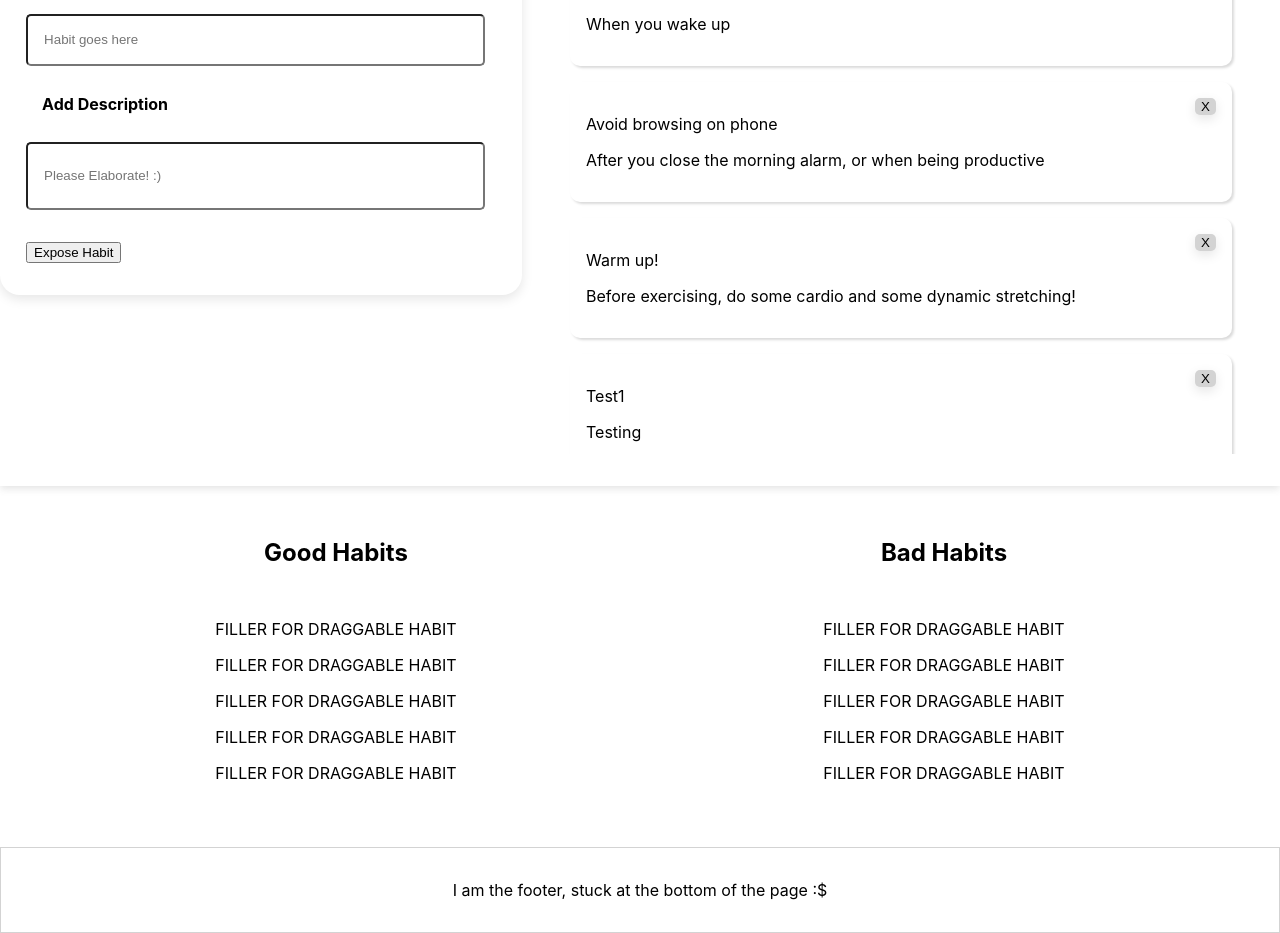
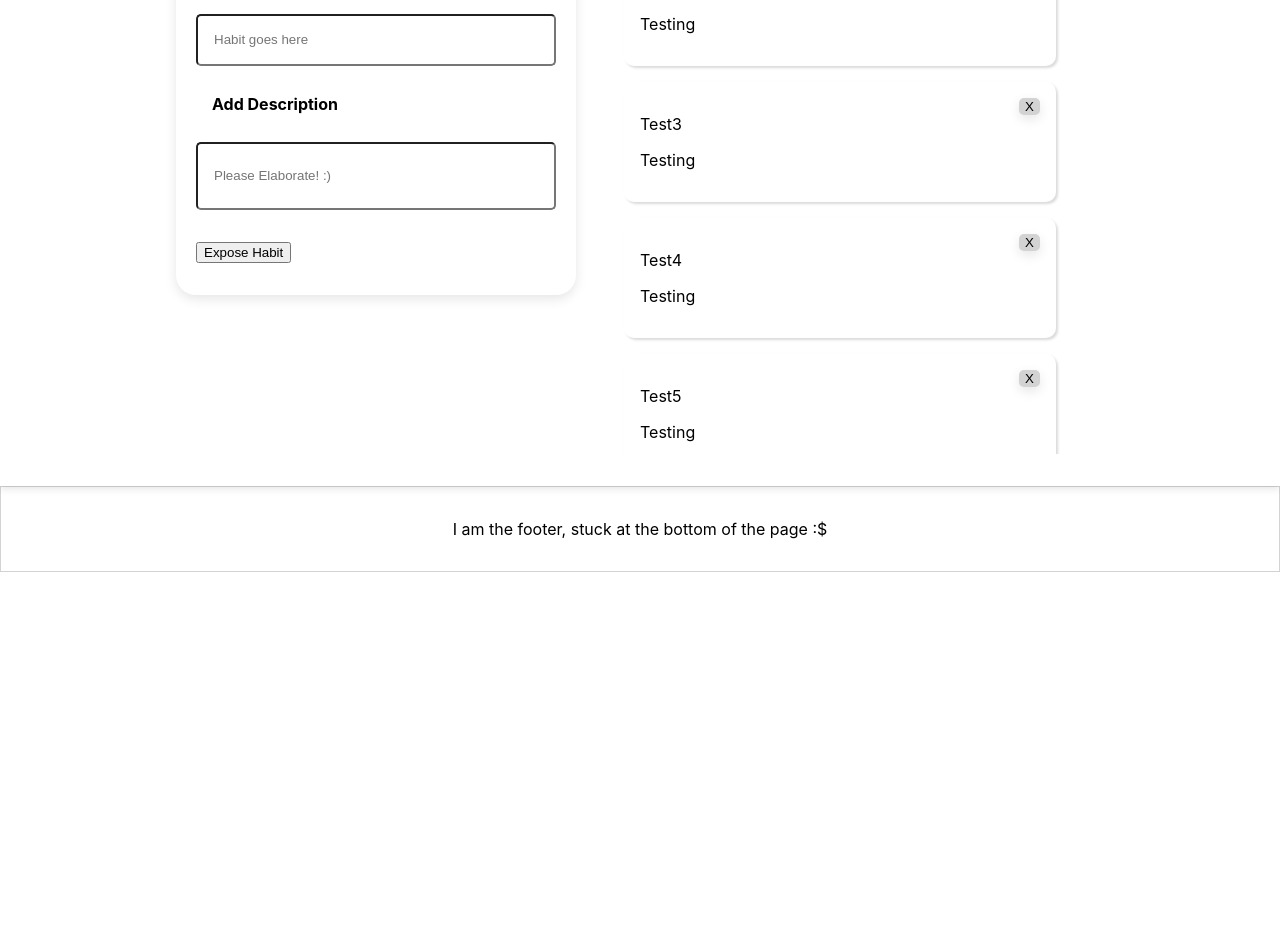
Before and after one commit to quentalala/habits, a React (Create React App) app: page / in a window 1280 px wide. Shown: the part 609-1542 px from the top of the page. After the commit the page ends 1181 px from the top, so only its background shows below. Built offline with nearby package versions, Linux system fonts and the light colour scheme; data requests are answered from the project's data file.

Commit message:
Remove json-server

```diff
--- a/src/App.css
+++ b/src/App.css
@@ -54,7 +54,8 @@ ul {
   padding: 1rem;
   margin: 1rem;
   /* Width is the same size as form-contents */
-  width: 630px;
+  width: 400px;
+  /* width: 630px; */
   white-space: normal;
 
   box-shadow: rgba(0, 0, 0, 0.15) 1.95px 1.95px 2.6px;
--- a/src/App.js
+++ b/src/App.js
@@ -1,89 +1,63 @@
-import React, { useState, useEffect } from "react";
+import React, { useState } from "react";
 import { DragDropContext, Droppable, Draggable } from "react-beautiful-dnd";
 import "./App.css";
-import accessHabits from "./services/toBackend";
+// import accessHabits from "./services/toBackend";
 import HabitLaws from "./components/HabitLaws";
 // import Habit from "./components/Habit";
 import HabitForm from "./components/HabitForm";
 import Footer from "./components/footer/Footer";
+import { v4 as uuidv4 } from "uuid";
 
 function App() {
-  const [habits, setHabits] = useState([]);
-  // const [habits, setHabits] = useState([[
-  //     {
-  //       name: "Washing Dishes",
-  //       description: "Right after you're done eating",
-  //       id: 1
-  //     },
-  //     {
-  //       name: "Morning Stretch",
-  //       description: "When you wake up",
-  //       id: 2
-  //     },
-  //     {
-  //       name: "Avoid browsing on phone",
-  //       description: "After you close the morning alarm, or when being productive",
-  //       id: 3
-  //     },
-  //     {
-  //       name: "Warm up!",
-  //       description: "Before exercising, do some cardio and some dynamic stretching!",
-  //       id: 4
-  //     },
-  //     {
-  //       name: "Test1",
-  //       description: "Testing",
-  //       id: 5
-  //     },
-  //     {
-  //       name: "Test2",
-  //       description: "Testing",
-  //       id: 6
-  //     },
-  //     {
-  //       name: "Test3",
-  //       description: "Testing",
-  //       id: 7
-  //     },
-  //     {
-  //       name: "Test4",
-  //       description: "Testing",
-  //       id: 8
-  //     },
-  //     {
-  //       name: "Test5",
-  //       description: "Testing",
-  //       id: 9
-  //     },
-  //     {
-  //       name: "Test6",
-  //       description: "TESTING TESTING TESTING TESTING TESTING TESTING TESTING TESTING TESTING TESTING",
-  //       id: 10
-  //     }
-  //   ]
-  // ]);
+  const [habits, setHabits] = useState([
+    {
+      name: "Test1",
+      description: "Testing",
+      id: uuidv4(),
+    },
+    {
+      name: "Test2",
+      description: "Testing",
+      id: uuidv4(),
+    },
+    {
+      name: "Test3",
+      description: "Testing",
+      id: uuidv4(),
+    },
+    {
+      name: "Test4",
+      description: "Testing",
+      id: uuidv4(),
+    },
+    {
+      name: "Test5",
+      description: "Testing",
+      id: uuidv4(),
+    },
+    {
+      name: "Test6",
+      description:
+        "TESTING TESTING TESTING TESTING TESTING TESTING TESTING TESTING TESTING TESTING",
+      id: uuidv4(),
+    },
+  ]);
   const [newHabit, setNewHabit] = useState("");
   const [newDescription, setNewDescription] = useState("");
-
-  useEffect(() => {
-    accessHabits.getAll().then((initialHabits) => {
-      setHabits(initialHabits);
-    });
-  }, []);
+  // const [goodHabits, setGoodHabits] = useState([]);
+  // const [badHabits, setBadHabits] = useState([]);
 
   const addHabit = (e) => {
     e.preventDefault();
     const habitObject = {
       name: newHabit,
       description: newDescription,
+      id: uuidv4(),
     };
 
-    accessHabits.create(habitObject).then((returnedHabit) => {
-      setHabits(habits.concat(returnedHabit));
-      setNewHabit("");
-      setNewDescription("");
-    });
-    console.log(habits);
+    setHabits([...habits].concat(habitObject));
+    setNewHabit("");
+    setNewDescription("");
   };
 
   const handleHabitChange = (e) => {
@@ -100,7 +74,6 @@ function App() {
         `Delete ${habits.filter((habit) => habit.id === id)[0].name}?`
       )
     ) {
-      accessHabits.deleteEntry(id);
       setHabits(habits.filter((habit) => habit.id !== id));
     }
   };
@@ -112,7 +85,6 @@ function App() {
     habitsList.splice(result.destination.index, 0, reorderedHabit);
 
     setHabits(habitsList);
-    // accessHabits.update(habits);
   };
 
   return (
@@ -153,6 +125,7 @@ function App() {
                                   ref={provided.innerRef}
                                   {...provided.draggableProps}
                                   {...provided.dragHandleProps}
+                                  key={habit.id}
                                 >
                                   <button
                                     onClick={() => handleDeleteHabit(habit.id)}
@@ -163,16 +136,6 @@ function App() {
                                   <p>{habit.name}</p>
                                   <p>{habit.description}</p>
                                 </li>
-
-                                // <Habit
-                                //   ref={provided.innerRef}
-                                //   {...provided.draggableProps}
-                                //   {...provided.dragHandleProps}
-                                //   identification={habit.id}
-                                //   name={habit.name}
-                                //   desc={habit.description}
-                                //   handleDeleteHabit={handleDeleteHabit}
-                                // />
                               )}
                             </Draggable>
                           );
@@ -186,28 +149,24 @@ function App() {
             </div>
           </div>
 
-          <div className="organize-habits">
+          {/* <div className="organize-habits">
             <div className="org-habits">
               <h2>Good Habits</h2>
               <ul className="good-habits">
-                <li>FILLER FOR DRAGGABLE HABIT</li>
-                <li>FILLER FOR DRAGGABLE HABIT</li>
-                <li>FILLER FOR DRAGGABLE HABIT</li>
-                <li>FILLER FOR DRAGGABLE HABIT</li>
-                <li>FILLER FOR DRAGGABLE HABIT</li>
+                {goodHabits.map((goodHabit) => {
+                  return <li key={goodHabit.id}>{goodHabit.name}</li>;
+                })}
               </ul>
             </div>
             <div className="org-habits">
               <h2>Bad Habits</h2>
               <ul className="bad-habits">
-                <li>FILLER FOR DRAGGABLE HABIT</li>
-                <li>FILLER FOR DRAGGABLE HABIT</li>
-                <li>FILLER FOR DRAGGABLE HABIT</li>
-                <li>FILLER FOR DRAGGABLE HABIT</li>
-                <li>FILLER FOR DRAGGABLE HABIT</li>
+                {badHabits.map((badHabit) => {
+                  return <li key={badHabit.id}>{badHabit.name}</li>;
+                })}
               </ul>
             </div>
-          </div>
+          </div> */}
         </div>
       </div>
       <Footer />
--- a/src/components/HabitForm.css
+++ b/src/components/HabitForm.css
@@ -5,7 +5,8 @@
   margin: auto 0 auto;
 
   height: auto;
-  width: 700px;
+  width: 400px;
+  /* width: 700px; */
 
   border-radius: 20px;
   /* border: 1px solid black; */
```
